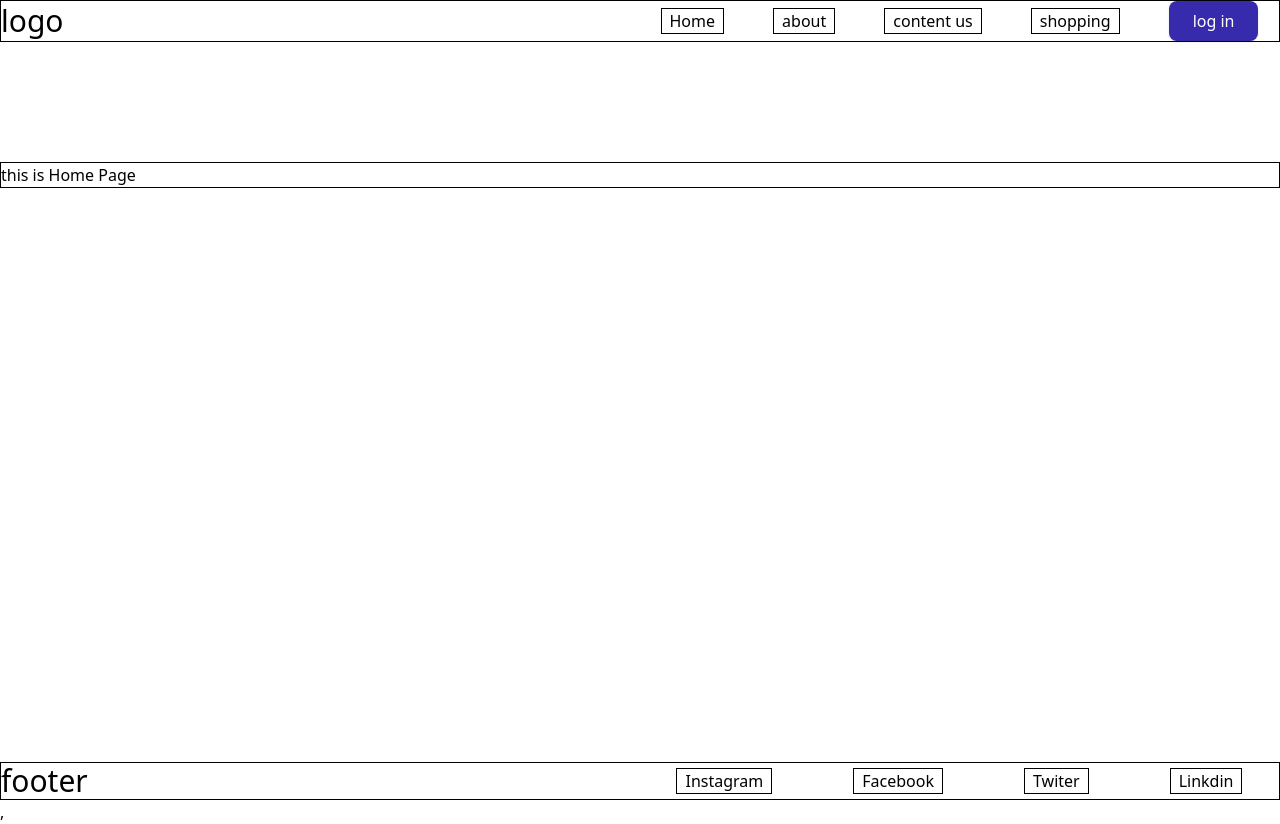
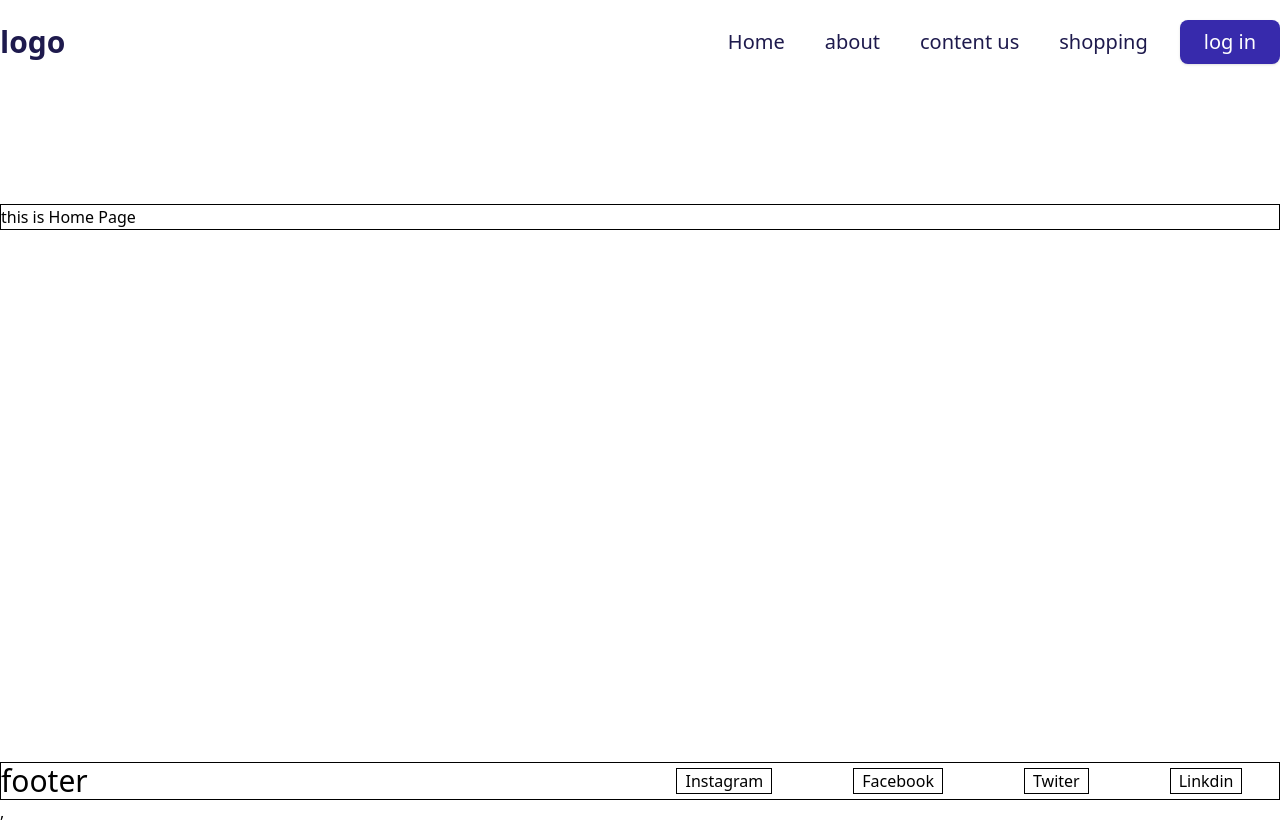
Before and after one commit to komaldhillon08/shoe-order-app, a React (Vite) app: page / in a window 1280 px wide. Built offline with nearby package versions, Linux system fonts and the light colour scheme.

Commit message:
improve the css in header

```diff
--- a/src/components/Header.jsx
+++ b/src/components/Header.jsx
@@ -4,14 +4,14 @@ import Button from "./Button";
 export default function Header() {
     return (
         <>
-            <div className="flex items-center border-1 ">
-                <div className="w-1/2 text-3xl">logo</div>
+            <div className="flex items-center py-5 rounded text-indigo-950">
+                <div className="w-1/2 text-3xl font-semibold ">logo</div>
                 <div className="w-1/2">
-                    <ul className="flex gap-2 items-center justify-around">
-                        <li className=" border-1 px-2 cursor-pointer"><Link to="/"> Home</Link></li>
-                        <li className=" border-1 px-2 cursor-pointer"><Link to="/about"> about</Link></li>
-                        <li className=" border-1 px-2 cursor-pointer"> <Link to="/content">content us</Link></li>
-                        <li className=" border-1 px-2 cursor-pointer"><Link to="/shopping"> shopping</Link></li>
+                    <ul className="flex gap-6 text-xl items-center justify-end">
+                        <li className="font-medium  px-2 cursor-pointer"><Link to="/"> Home</Link></li>
+                        <li className="font-medium  px-2 cursor-pointer"><Link to="/about"> about</Link></li>
+                        <li className="font-medium  px-2 cursor-pointer"> <Link to="/content">content us</Link></li>
+                        <li className="font-medium  px-2 cursor-pointer"><Link to="/shopping"> shopping</Link></li>
                         <li>
                             <Button><Link to="/"> log in</Link></Button>
                         </li>
```
